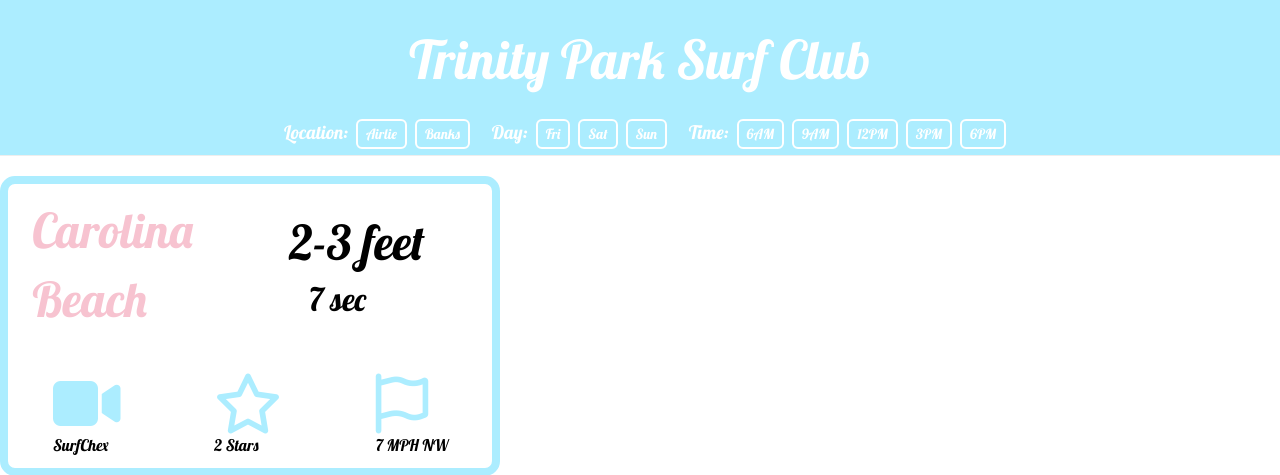
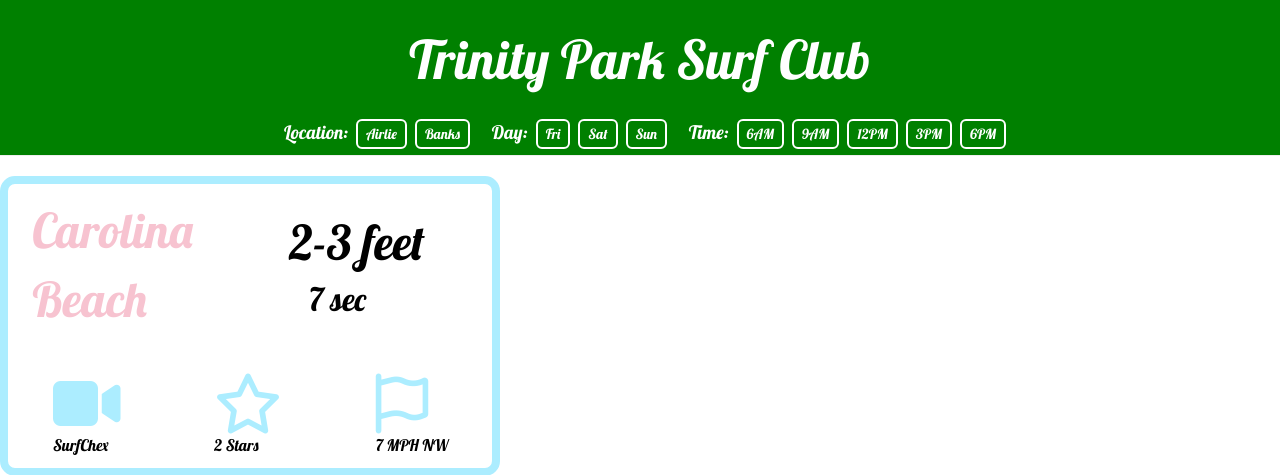
Before and after one commit to davidhen42/surfclub, a Django app: page / in a window 1280 px wide. Shown: the top 475 px of the page. Run offline with Django 3.2, Linux system fonts and the light colour scheme; some libraries are stand-ins or nearby versions.

Commit message:
actually, green please

```diff
--- a/blog/static/css/surfwatch.css
+++ b/blog/static/css/surfwatch.css
@@ -1,6 +1,6 @@
 /* DAVID CODE */
 .page-header {
-    background-color: #ACEDFF;
+    background-color: green;
     margin-top: 0;
     padding: 10px 10px 10px 10px;
     text-align: center;
```
